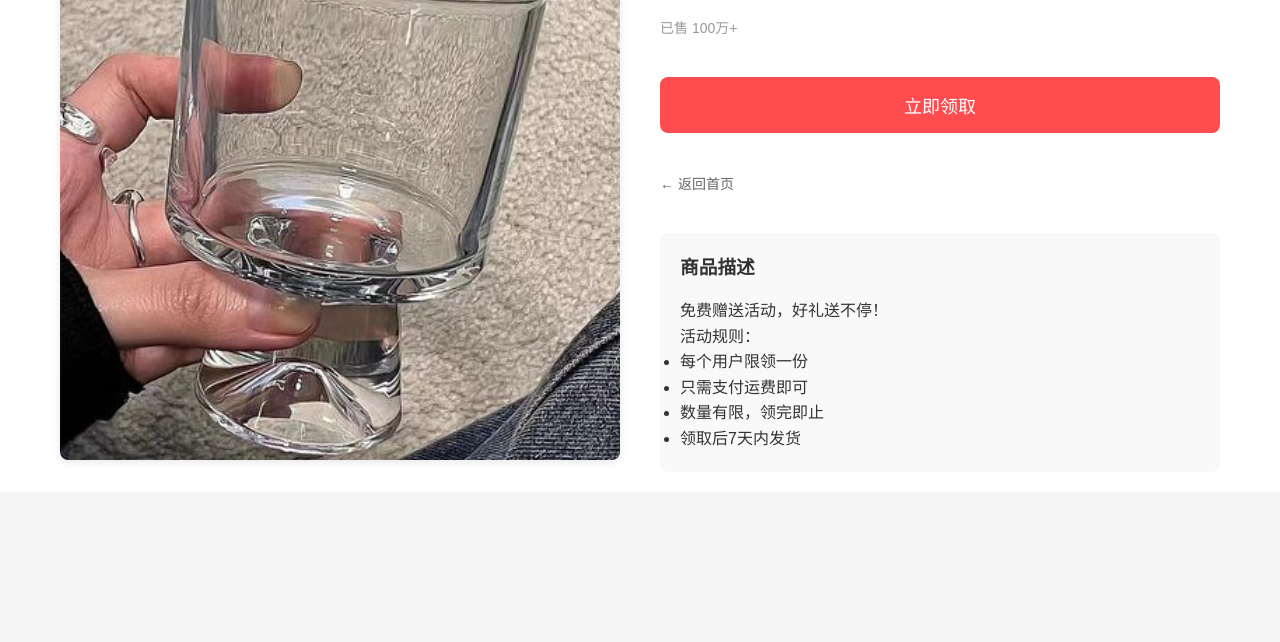
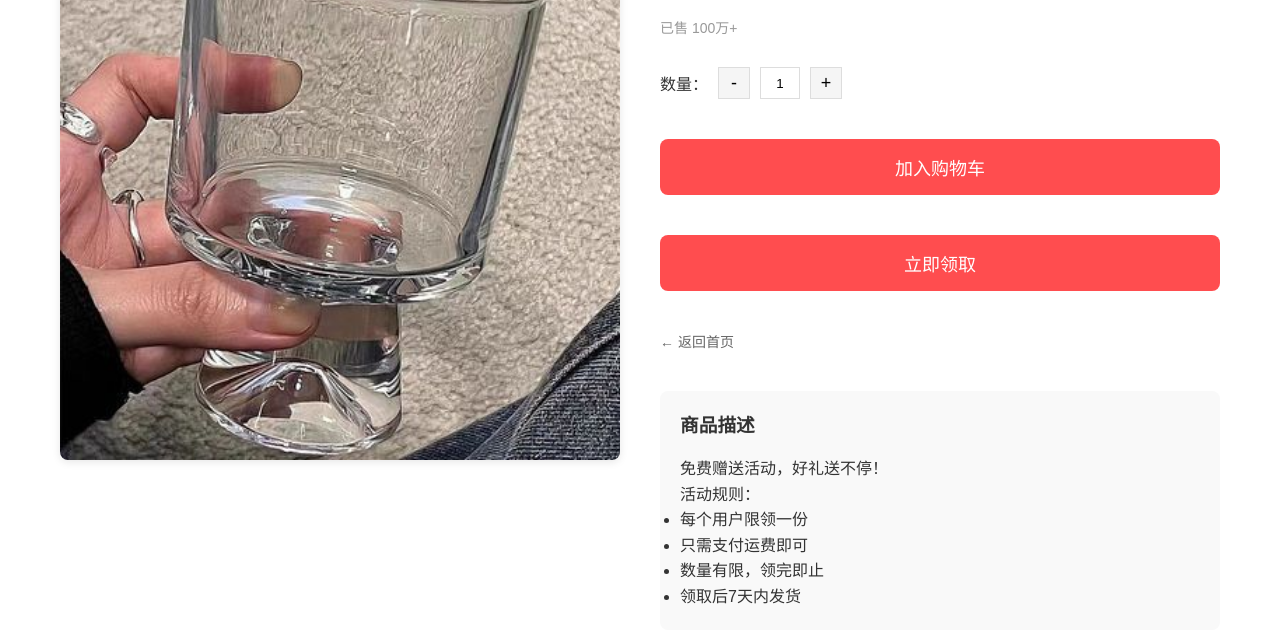
Before and after one commit to shenchuying/shopping, a plain HTML site: page activity-4.html in a window 1280 px wide. Shown: the part 166-808 px from the top of the page. Drawn offline with Linux system fonts and the light colour scheme.

Commit message:
活动添加购物车

```diff
--- a/activity-4.html
+++ b/activity-4.html
@@ -6,6 +6,7 @@
     <meta name="viewport" content="width=device-width, initial-scale=1.0">
     <title>免费赠送 - 商品详情</title>
     <link rel="stylesheet" href="style.css">
+    <script src="script.js"></script>
     <style>
         /* 详情页特定样式 */
         .product-detail {
@@ -111,6 +112,29 @@
                 font-size: 28px;
             }
         }
+
+        .quantity-box {
+            display: flex;
+            align-items: center;
+            gap: 10px;
+            margin-top: 10px;
+        }
+
+        .quantity-box button {
+            width: 32px;
+            height: 32px;
+            border: 1px solid #ddd;
+            background: #f5f5f5;
+            cursor: pointer;
+            font-size: 18px;
+        }
+
+        .quantity-box input {
+            width: 40px;
+            text-align: center;
+            border: 1px solid #ddd;
+            height: 32px;
+        }
     </style>
 </head>
 
@@ -147,6 +171,17 @@
                 <div class="product-price">¥0.00</div>
                 <div class="product-sales">已售 100万+</div>
 
+                <!-- 数量选择 -->
+                <div class="quantity-box">
+                    <span>数量：</span>
+                    <button onclick="decrease()">-</button>
+                    <input type="text" id="quantity" value="1" readonly>
+                    <button onclick="increase()">+</button>
+                </div>
+
+                <button class="buy-button" onclick="addToCartWithCount(event,'免费赠送',0.0)">
+                    加入购物车
+                </button>
                 <button class="buy-button">立即领取</button>
                 <a href="index.html" class="back-home">← 返回首页</a>
 
```
Also changed, not shown: activity-1.html (+34 -0 lines), activity-2.html (+34 -0 lines), activity-3.html (+34 -0 lines).
